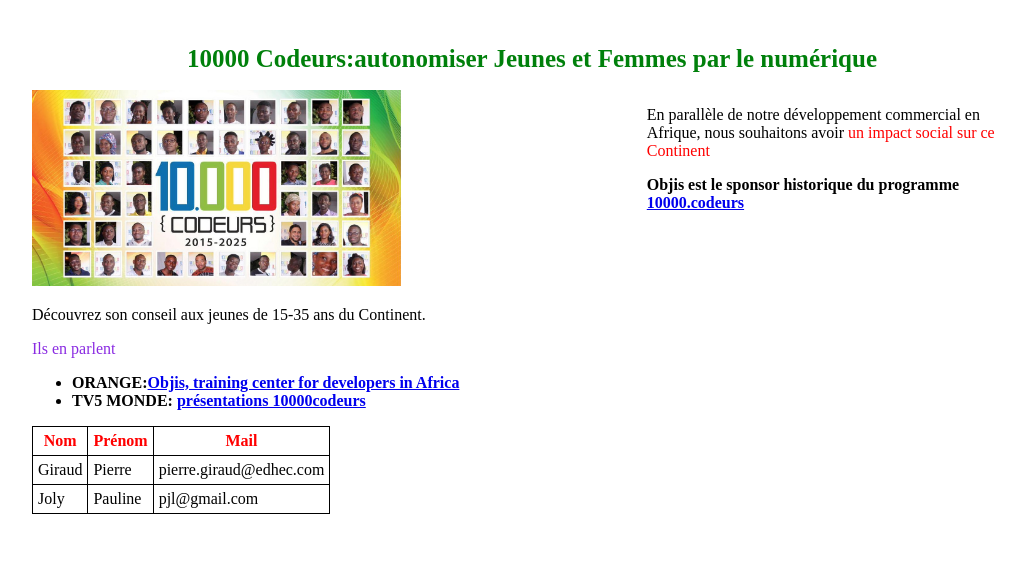
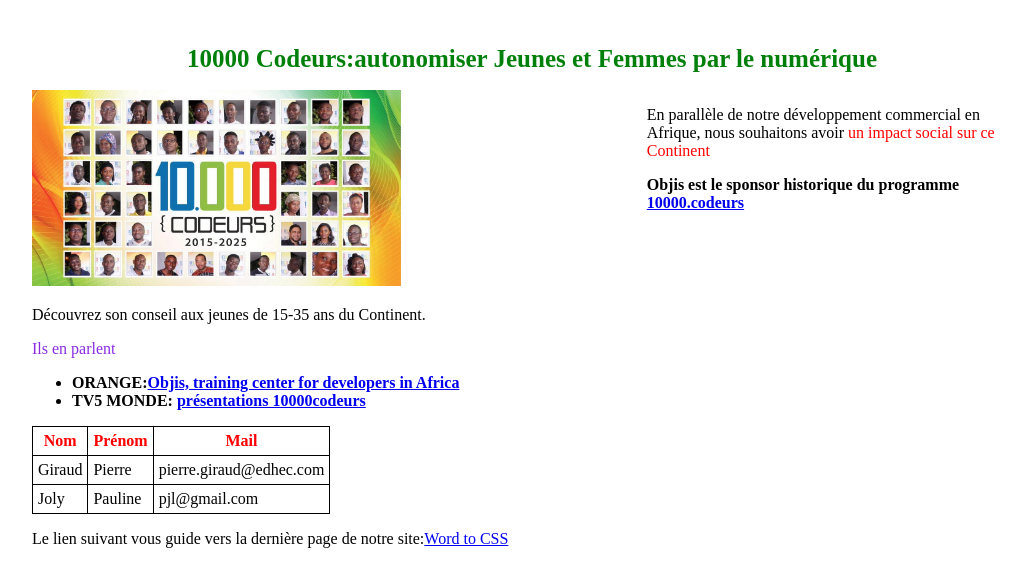
Before and after one commit to Urelle-TCHAMBOU/Devoir_Msr_Daniel, a plain HTML site: page index.html in a window 1280 px wide. Shown: the whole page, without its empty margins (108-1133 px from the left). Drawn offline with Linux system fonts and the light colour scheme.

Commit message:
Amélioration

```diff
--- a/index.html
+++ b/index.html
@@ -45,8 +45,10 @@
             <td>pjl@gmail.com</td>
         </tr>
         </div>
-        </tbody>
+        </body>
     </table>
-
+   <footer>
+    <p>Le lien suivant vous guide vers la dernière page de notre site:<a href="../Cours_CSS/index.html">Word to CSS</a></p>
+   </footer>
 </body>
 </html>
--- a/style.css
+++ b/style.css
@@ -27,3 +27,6 @@ padding: 5px;
     padding:20px;
     max-width: 1000px;
 }
+@media screen {
+
+}
```
